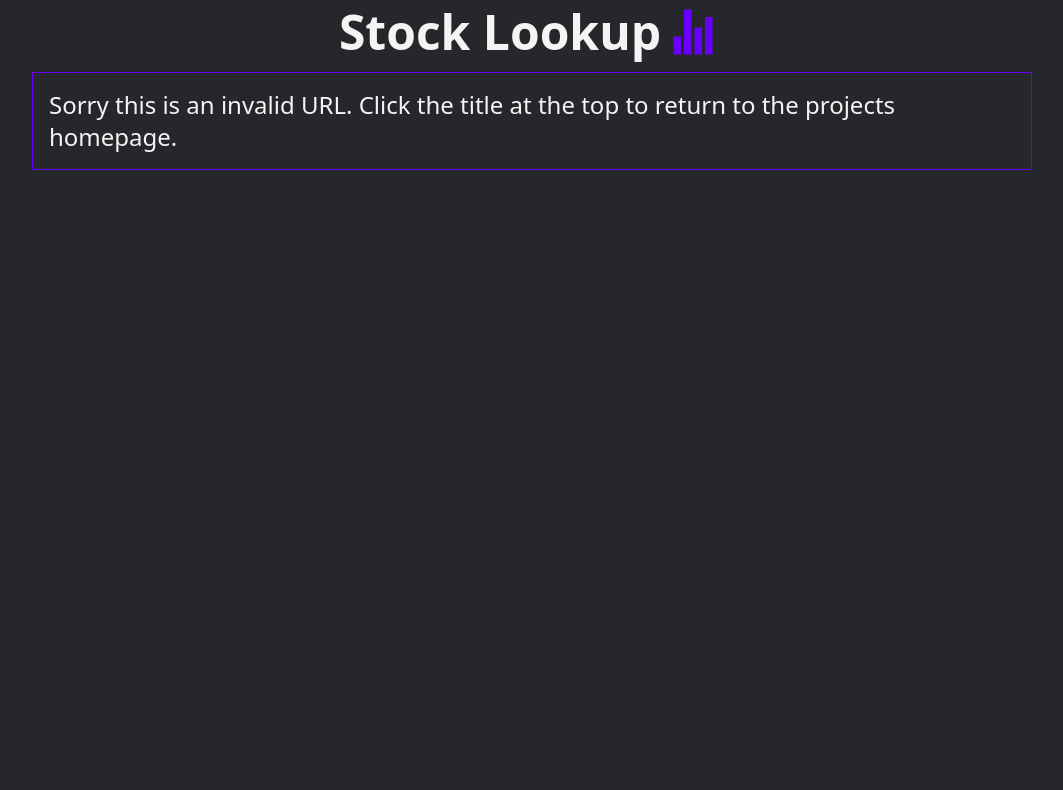
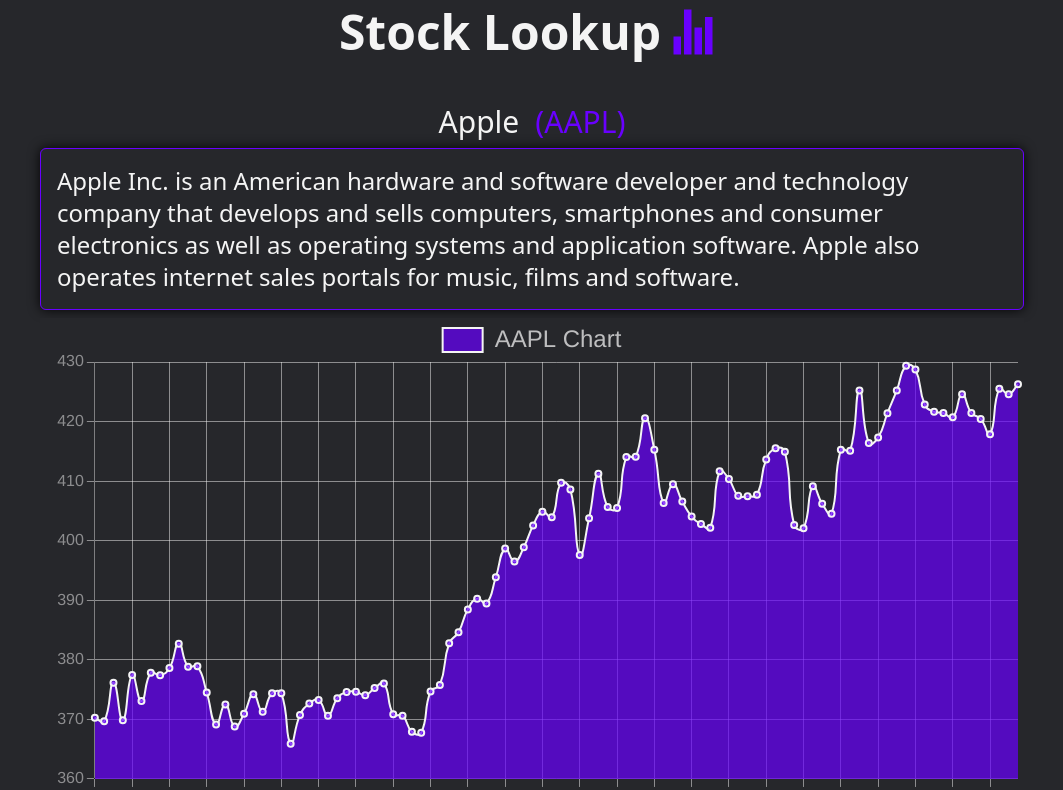
Before and after one commit to Andrew-Lodise/vite-stock-app, a React (Vite) app: page /stocks/AAPL in a window 1280 px wide. Shown: the top 790 px of the page, without its empty margins (108-1171 px from the left). Built offline with nearby package versions, Linux system fonts and the light colour scheme; no server answers.

Commit message:
chart looking good, css looking great, hone into individual stock pages tomorrow

```diff
--- a/src/components/Chart.jsx
+++ b/src/components/Chart.jsx
@@ -20,8 +20,9 @@
       }
     ]
   }
-
   const options = {
+    maintainAspectRatio: false, // Set to false to allow manual adjustment of aspect ratio
+    aspectRatio: 2, // Adjust the aspect ratio to control the height of the chart
     borderWidth: 2,
     plugins: {
       legend: {
@@ -60,9 +61,8 @@
   }
 
   return (
-    <div className='w-full flex items-center justify-center h-[500px] bg-[#26272B]'>
+    <div className='w-full flex items-center justify-center h-[300px] md:h-[550px] bg-[#26272B]'>
       <Line data={data} options={options} className='w-full max-w-[1000px] h-full]'/>
-
     </div>
 
   )
--- a/src/components/Stocks.jsx
+++ b/src/components/Stocks.jsx
@@ -8,7 +8,7 @@
   return (
     <>
       <div className='w-full flex flex-col items-center justify-center px-2'>
-        <div className=' flex w-full max-w-[1000px] items-center justify-evenly text-3xl my-2 rounded-md
+        <div className=' flex w-full max-w-[1000px] items-center justify-evenly text-3xl mt-8 rounded-md
          font-medium'>
           <p>Name</p>
           <p>Symbol</p>
@@ -17,9 +17,9 @@
         <div className='w-full flex flex-col'>
         {stocks.map(stock => (
           <div key={stock.symbol} className='w-full flex justify-center'>
-            <Link to={`/stocks/${stock.symbol}/${stock.name}`} className='w-full max-w-[1000px] flex justify-center
-            border-[1px] border-[#F4F4F4] text-xl m-4 rounded-md hover:bg-[#F4F4F4]
-            hover:text-[#26272B] hover:scale-[103%] duration-300 ease-in-out' >
+            <Link to={`/stocks/${stock.symbol}`} className='w-full max-w-[1000px] flex justify-center
+            border-[1px] border-[#F4F4F4] text-2xl m-8 py-2 rounded-md hover:bg-[#F4F4F4]
+            hover:text-[#26272B] hover:scale-[103%] duration-300 ease-in-out shadow-based' >
               <StockItem name={stock.name} symbol={stock.symbol}/>
             </Link>
 
@@ -27,7 +27,7 @@
         ))}
         </div>
 
-        <Chart symbol='test'/>
+        {/*<Chart symbol='test'/>*/}
       </div>
     </>
   )
--- a/src/main.jsx
+++ b/src/main.jsx
@@ -13,7 +13,7 @@
     errorElement: <ErrorPage />
   },
   {
-    path: '/stocks/:symbol/:name',
+    path: '/stocks/:symbol/',
     element: <Stock />
   }
 ])
--- a/src/routes/ErrorPage.jsx
+++ b/src/routes/ErrorPage.jsx
@@ -6,7 +6,7 @@
     <div className='bg-[#26272B] w-full h-screen text-[#F4F4F4] flex flex-col items-center'>
       <Navbar />
       <div className='w-full flex justify-center max-w-[1000px] text-2xl
-      border-[1px] border-[#6900FF] m-2 p-4'>
+      border-[1px] border-[#6900FF] m-2 mt-8 p-4 rounded-md shadow-based'>
         Sorry this is an invalid URL. Click the title at the top to return to the projects homepage.
       </div>
     </div>
--- a/src/routes/Stock.jsx
+++ b/src/routes/Stock.jsx
@@ -3,6 +3,8 @@
 import { useParams } from 'react-router-dom'
 import Navbar from '../components/Navbar'
 import Chart from '../components/Chart'
+import { Link } from 'react-router-dom'
+import stocks from '../data/stock_data'
 
 export default function Stock(props) {
   const [stockData, setStockData] = useState()
@@ -12,6 +14,13 @@
 
   const symbol = params.symbol
   const name = params.name
+
+  //finding the stock in the data array
+  let targetStock = null;
+  for(const stock of stocks){
+    if (stock.symbol == symbol)
+    targetStock = stock
+  }
 
   const url=`https://www.alphavantage.co/query?function=TIME_SERIES_DAILY&symbol=${symbol}&apikey=0M2L2ERG67HMZNGI`
 
@@ -43,27 +52,40 @@
   }, [symbol])
 
   return (
-    <div className='bg-[#26272B] w-full h-screen text-[#F4F4F4]'>
+    <div className='bg-[#26272B] w-full  text-[#F4F4F4] flex flex-col items-center'>
       <Navbar />
 
-      <div className='w-full flex flex-col items-center p-2'>
+      <div className='w-full max-w-[1000px] flex flex-col items-center p-2'>
 
-        <h1 className='text-center text-3xl font-medium flex justify-center gap-4 my-8'>
-          <p>{name}</p>
+        <h1 className='text-center text-3xl font-medium flex justify-center gap-4 mt-8'>
+          <p>{targetStock.name}</p>
           <p className='text-[#6900FF]'>({symbol})</p>
         </h1>
 
+        <div className='w-full  text-2xl border-[1px] border-[#6900FF] rounded-md shadow-based p-4 my-2'>
+          {targetStock.description}
+        </div>
+
         {/** if request limit is reached */}
         {outOfRequests && (
-          <h1 className='w-full max-w-[1000px] border-[1px] border-[#6900FF] rounded-md text-2xl p-4'>
-            Sorry, Out of requests for today from Alpha Vantage API, check back tomorrow when more API requests are allowed!
-          </h1>
+          <div className='w-full  text-2xl flex flex-col gap-y-2 mt-8'>
+            <h1 className='w-full border-[1px] border-[#6900FF] rounded-md shadow-based p-4'>
+              Sorry, Out of requests for today from Alpha Vantage API, check back tomorrow when more API requests are allowed!
+            </h1>
+          </div>
+
         )}
 
         {/** if within reqeust limit */}
         { stockData && stockLabels && (
           <Chart input_data={stockData} input_labels={stockLabels} symbol={symbol.toUpperCase()}/>
         )}
+        <Chart symbol={symbol.toUpperCase()}/>
+
+        <Link to='/' className='border-[1px] border-[#6900FF] rounded-md shadow-based p-4 w-fit
+        hover:bg-[#6900FF] hover:text-[#26272B] text-2xl my-4 self-start'>
+          Back to Home
+        </Link>
 
       </div>
     </div>
--- a/tailwind.config.js
+++ b/tailwind.config.js
@@ -4,7 +4,11 @@
     "./src/**/*.{js,jsx,ts,tsx}",
   ],
   theme: {
-    extend: {},
+    extend: {
+      boxShadow: {
+        based: '0 0 12px rgba(0,0,0,.9)',
+      },
+    },
   },
   plugins: [],
 }
```
